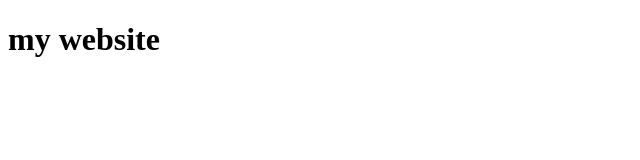
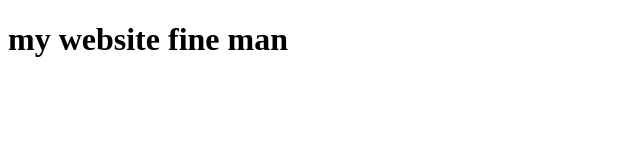
Before and after one commit to yusufhossain1994/my-frist--website, a plain HTML site: page index.html in a window 1280 px wide. Shown: the whole page, without its empty margins (0-640 px from the left). Drawn offline with Linux system fonts and the light colour scheme.

Commit message:
Update index.html

```diff
--- a/index.html
+++ b/index.html
@@ -6,7 +6,7 @@
 </head>
 <body>
 
-    <h1>my website</h1>
+    <h1>my website fine man</h1>
 
 </body>
 </html>
```
